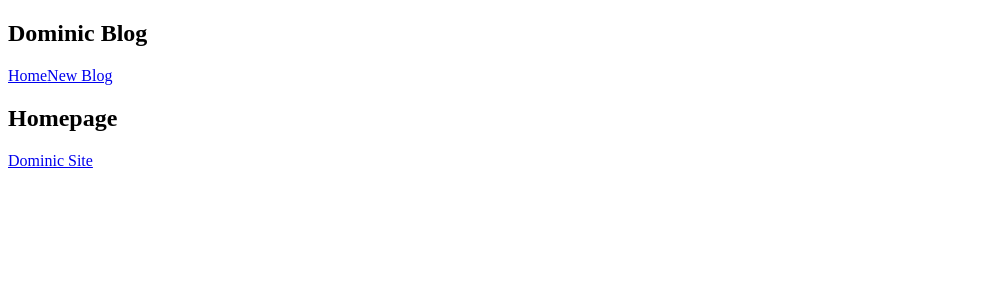
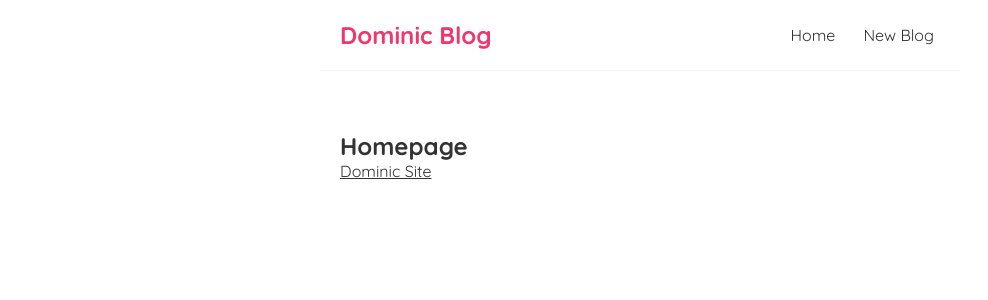
Before and after one commit to dom-the-engineer/dominic-blog, a React (Create React App) app: page / in a window 1280 px wide. Shown: the top 300 px of the page, without its empty margins (0-988 px from the left). Built offline with nearby package versions, Linux system fonts and the light colour scheme.

Commit message:
Populate index.css

```diff
--- a/src/index.css
+++ b/src/index.css
@@ -1 +1,35 @@
 @import url('https://fonts.googleapis.com/css2?family=Quicksand:wght@300;400;500;600;700&display=swap');
+
+/* base styles */
+* {
+  margin: 0;
+  font-family: "Quicksand";
+  color: #333;
+}
+.navbar {
+  padding: 20px;
+  display: flex;
+  align-items: center;
+  max-width: 600px;
+  margin: 0 auto;
+  border-bottom: 1px solid #f2f2f2;
+}
+.navbar h1 {
+  color: #f1356d;
+}
+.navbar .links {
+  margin-left: auto;
+}
+.navbar a {
+  margin-left: 16px;
+  text-decoration: none;
+  padding: 6px;
+}
+.navbar a:hover {
+  color: #f1356d;
+}
+.content {
+  max-width: 600px;
+  margin: 40px auto;
+  padding: 20px;
+}
```
